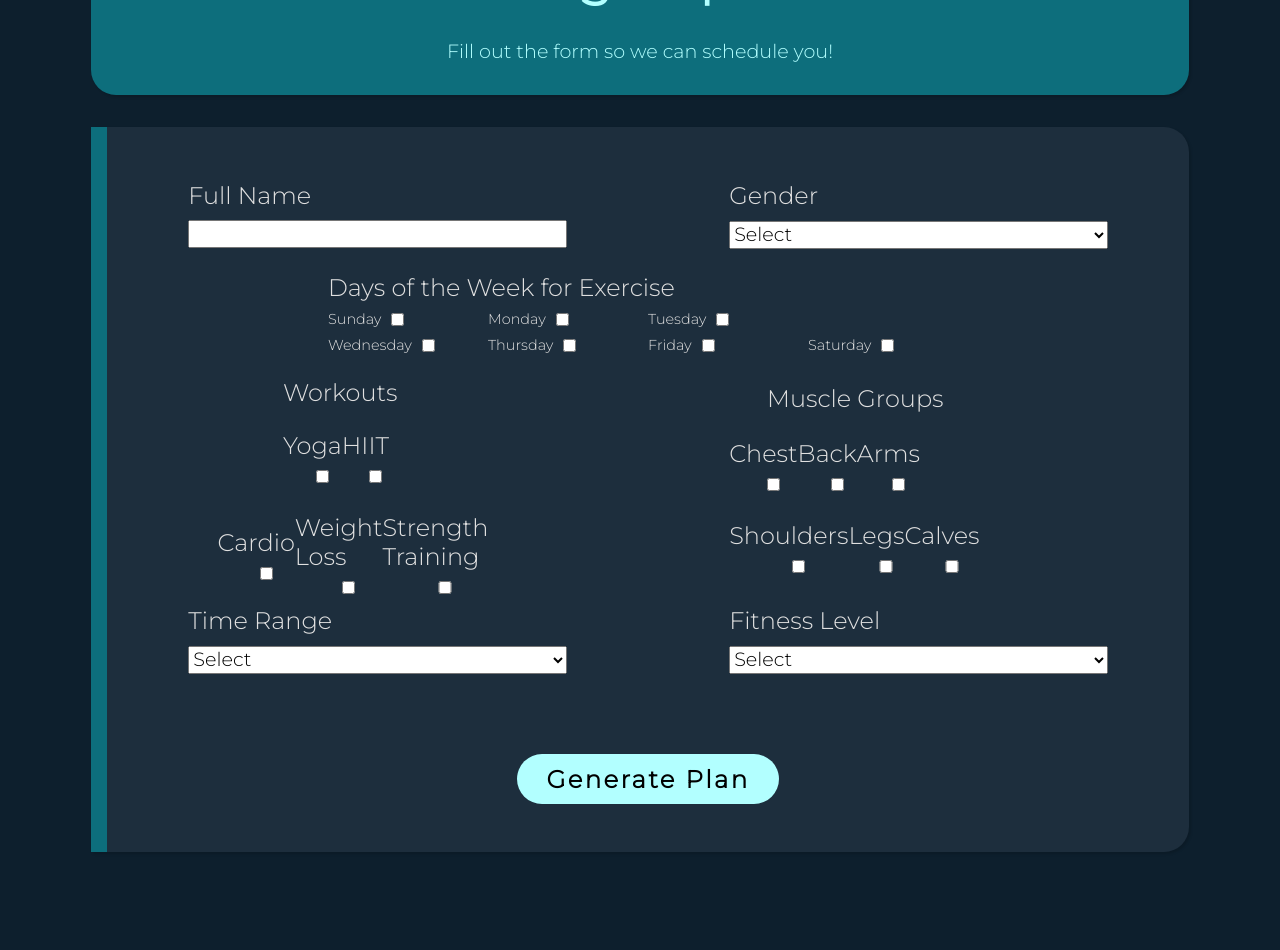
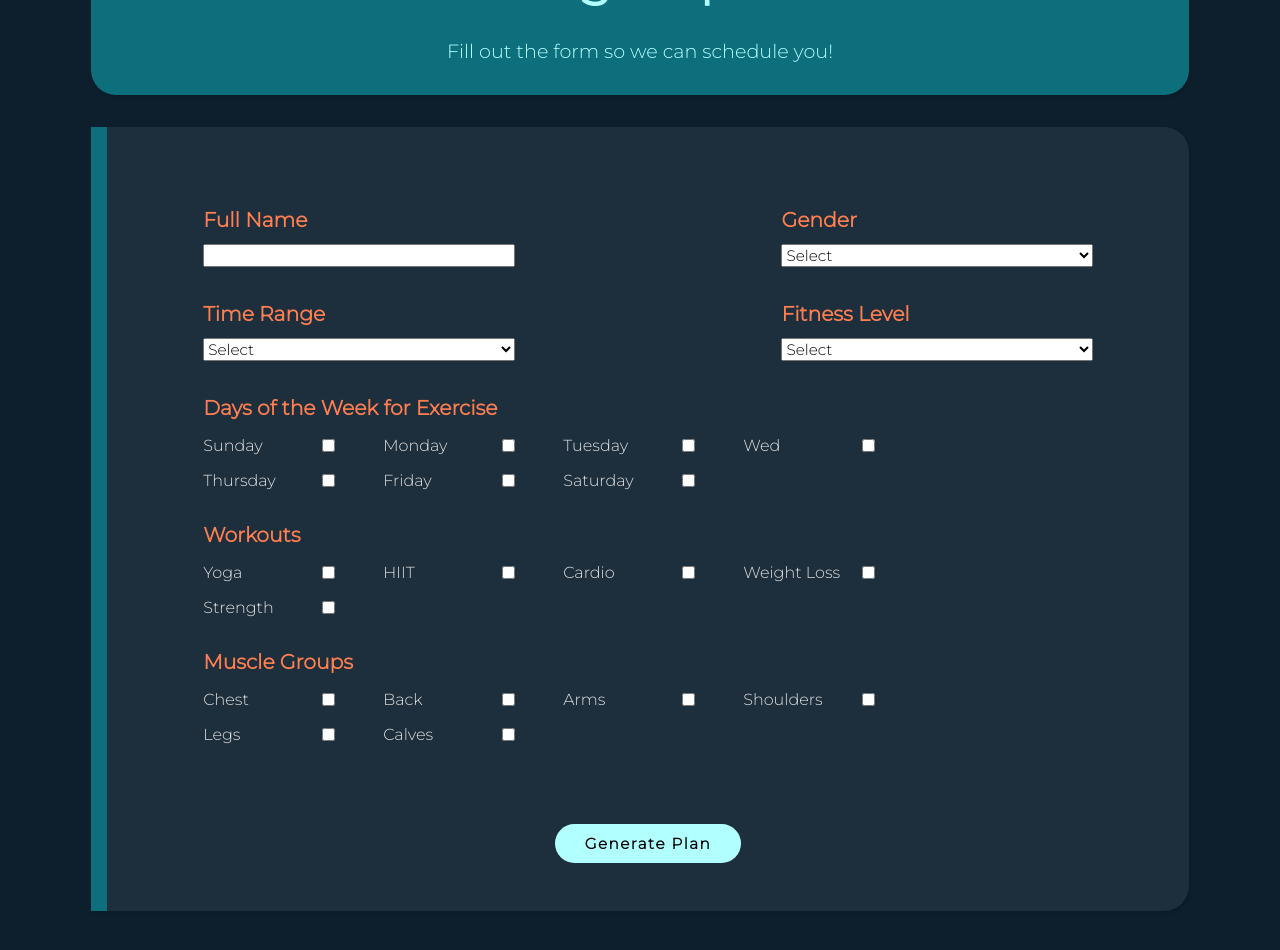
Before and after one commit to theMVPshop/workoutPlanner, a React (Create React App) app in the folder sweat-smart/: page / in a window 1280 px wide. Shown: the part 2020-2970 px from the top of the page. Built offline with nearby package versions, Linux system fonts and the light colour scheme.

Commit message:
form style finish

```diff
--- a/sweat-smart/src/components/FormPage/Form.js
+++ b/sweat-smart/src/components/FormPage/Form.js
@@ -72,22 +72,18 @@ function Form(props) {
       >
         <div className="side__cont">
           <div className="side__box">
-            <label>
-              Full Name
-              {/* <br /> */}
+            <h6>Full Name</h6>
             <input
               required
               type="text"
               value={name}
               onChange={(e) => setName(e.target.value)}
             />
-            </label>
           </div>
 
           <div className="side__box">
-            <label>
-              Gender
-              <br />
+            <h6>Gender</h6>
+
             <select
               required
               value={gender}
@@ -98,16 +94,44 @@ function Form(props) {
               <option value="Female">Female</option>
               <option value="Female">Non Binary</option>
             </select>
-            </label>
           </div>
         </div>
 
+        <div className="side__cont">
+          <div className="side__box">
+            <h6>Time Range</h6>
+            <select
+              required
+              value={timeRange}
+              onChange={(e) => setTimeRange(e.target.value)}
+            >
+              <option value="">Select</option>
+              <option value="30 minutes">30 minutes</option>
+              <option value="1 hour">1 hour</option>
+              <option value="45 minutes">45 minutes</option>
+              <option value="1 hour 30 minutes">1 hour 30 minutes</option>
+              <option value="2 hours">2 hours</option>
+            </select>
+          </div>
+          <div className="side__box">
+            <h6>Fitness Level</h6>
+            <select
+              required
+              value={fitnessLevel}
+              onChange={(e) => setFitnessLevel(e.target.value)}
+            >
+              <option value="">Select</option>
+              <option value="Beginner">Beginner</option>
+              <option value="Intermediate">Intermediate</option>
+              <option value="Advanced">Advanced</option>
+            </select>
+          </div>
+        </div>
 
-        <label>
-          Days of the Week for Exercise
-          <br />
-          <div onChange={handleDays} class="weekdays__main">
-            <div className="suntues column">
+        <div className="workouts">
+          <h6>Days of the Week for Exercise</h6>
+          <div onChange={handleDays} class="main__section">
+            <div className="label_box">
               <label className="daylabel">
                 Sunday
                 <input
@@ -119,6 +143,9 @@ function Form(props) {
                   onClick={checkboxValidation("dayInput")}
                 />
               </label>
+            </div>
+
+            <div className="label_box">
               <label className="daylabel">
                 Monday
                 <input
@@ -130,6 +157,9 @@ function Form(props) {
                   onClick={checkboxValidation("dayInput")}
                 />
               </label>
+            </div>
+
+            <div className="label_box">
               <label className="daylabel">
                 Tuesday
                 <input
@@ -142,9 +172,9 @@ function Form(props) {
                 />
               </label>
             </div>
-            <div className="wedsat column" >
+            <div className="label_box">
               <label className="daylabel">
-                Wednesday
+                Wed
                 <input
                   required
                   type="checkbox"
@@ -154,6 +184,9 @@ function Form(props) {
                   onClick={checkboxValidation("dayInput")}
                 />
               </label>
+            </div>
+
+            <div className="label_box">
               <label className="daylabel">
                 Thursday
                 <input
@@ -165,6 +198,8 @@ function Form(props) {
                   onClick={checkboxValidation("dayInput")}
                 />
               </label>
+            </div>
+            <div className="label_box">
               <label className="daylabel">
                 Friday
                 <input
@@ -176,6 +211,9 @@ function Form(props) {
                   onClick={checkboxValidation("dayInput")}
                 />
               </label>
+            </div>
+
+            <div className="label_box">
               <label className="daylabel">
                 Saturday
                 <input
@@ -189,16 +227,12 @@ function Form(props) {
               </label>
             </div>
           </div>
-        </label>
+        </div>
 
-        <div className="side__cont">
-          <div className="side__box">
-        <label>
         <div className="workouts">
-            <text>Workouts</text>
-            <br />
-            <div onChange={handleWorkoutTypes}>
-              <div className="yogahiit">
+          <h6>Workouts</h6>
+          <div className="main__section" onChange={handleWorkoutTypes}>
+            <div className="label_box">
               <label className="daylabel">
                 Yoga
                 <input
@@ -209,6 +243,8 @@ function Form(props) {
                   value="yoga"
                 />
               </label>
+            </div>
+            <div className="label_box">
               <label className="daylabel">
                 HIIT
                 <input
@@ -220,7 +256,7 @@ function Form(props) {
                 />
               </label>
             </div>
-              <div className="cardiost">
+            <div className="label_box">
               <label className="daylabel">
                 Cardio
                 <input
@@ -231,6 +267,9 @@ function Form(props) {
                   value="cardio"
                 />
               </label>
+            </div>
+
+            <div className="label_box">
               <label className="daylabel">
                 Weight Loss
                 <input
@@ -241,8 +280,11 @@ function Form(props) {
                   value="weightloss"
                 />
               </label>
+            </div>
+
+            <div className="label_box">
               <label className="daylabel">
-                  Strength Training
+                Strength
                 <input
                   required
                   onClick={checkboxValidation("workoutInput")}
@@ -254,15 +296,11 @@ function Form(props) {
             </div>
           </div>
         </div>
-        </label>
-</div>
-        <div className="side__box">
 
-        <label>
-          <text className="musclegroups">Muscle Groups</text>
-          <br />
-          <div onChange={handleMuscleGroups}>
-            <div className="chestarms">
+        <div className="workouts">
+          <h6>Muscle Groups</h6>
+          <div className="main__section" onChange={handleMuscleGroups}>
+            <div className="label_box">
               <label className="daylabel">
                 Chest
                 <input
@@ -273,6 +311,9 @@ function Form(props) {
                   value="Chest"
                 />
               </label>
+            </div>
+
+            <div className="label_box">
               <label className="daylabel">
                 Back
                 <input
@@ -283,6 +324,9 @@ function Form(props) {
                   value="Back"
                 />
               </label>
+            </div>
+
+            <div className="label_box">
               <label className="daylabel">
                 Arms
                 <input
@@ -294,7 +338,8 @@ function Form(props) {
                 />
               </label>
             </div>
-            <div className="shoulders">
+
+            <div className="label_box">
               <label className="daylabel">
                 Shoulders
                 <input
@@ -305,6 +350,9 @@ function Form(props) {
                   value="Shoulders"
                 />
               </label>
+            </div>
+
+            <div className="label_box">
               <label className="daylabel">
                 Legs
                 <input
@@ -315,6 +363,8 @@ function Form(props) {
                   value="Legs"
                 />
               </label>
+            </div>
+            <div className="label_box">
               <label className="daylabel">
                 Calves
                 <input
@@ -327,48 +377,7 @@ function Form(props) {
               </label>
             </div>
           </div>
-        </label>
-        </div>
-        </div>
-
-
-
-
-        <div className="side__cont">
-          <div className="side__box">
-            <label>
-              Time Range
-              <br />
-              <select
-                required
-                value={timeRange}
-                onChange={(e) => setTimeRange(e.target.value)}
-              >
-                <option value="">Select</option>
-                <option value="30 minutes">30 minutes</option>
-                <option value="1 hour">1 hour</option>
-                <option value="45 minutes">45 minutes</option>
-                <option value="1 hour 30 minutes">1 hour 30 minutes</option>
-                <option value="2 hours">2 hours</option>
-              </select>
-            </label>
-          </div>
-          <div className="side__box">
-            <label>
-              Fitness Level
-              <br />
-              <select
-                required
-                value={fitnessLevel}
-                onChange={(e) => setFitnessLevel(e.target.value)}
-              >
-                <option value="">Select</option>
-                <option value="Beginner">Beginner</option>
-                <option value="Intermediate">Intermediate</option>
-                <option value="Advanced">Advanced</option>
-              </select>
-            </label>
-          </div>
+          {/* </label> */}
         </div>
 
         <div className="submit_button">
--- a/sweat-smart/src/components/FormPage/form.css
+++ b/sweat-smart/src/components/FormPage/form.css
@@ -27,22 +27,21 @@
   flex: 1;
   display: flex;
   flex-direction: column;
-  align-items: center;
 
   background-color: var(--form-bg);
   border-radius: 0 25px 25px 0;
   border-left: 1rem solid var(--second-color);
   margin: 2rem 0;
-  padding: 3rem 0;
+  padding: 3rem 6rem;
   box-shadow: rgba(0, 0, 0, 0.15) 1.95px 1.95px 2.6px;
 }
 label {
-  margin-top: 1.5rem;
+  margin-top: 1rem;
   font-size: 1.5rem;
 }
 .side__cont {
   display: flex;
-  justify-content: space-around;
+  justify-content: space-between;
   width: 100%;
 }
 .side__box {
@@ -58,7 +57,7 @@ option,
 button,
 input {
   color: black;
-  font-size: 0.8em;
+  font-size: 0.5em;
 }
 
 .weekdays__main {
@@ -72,40 +71,15 @@ input {
   display: flex;
   justify-content: start;
   width: 100%;
-  /* margin-bottom: 10px; */
 }
 
-.column label{
+.column label {
   display: flex;
   width: 160px;
   font-size: 0.6em;
   align-items: center;
-margin-top: .5rem;
+  margin-top: 0.5rem;
 }
-
-.column input[type="checkbox"] {
-  margin-left: 10px;
-}
-
-johns-branch input[type="checkbox"] {
-  margin-left: 10px;
-}
-
-input[type="checkbox"] {
-  margin-left: 10px;
-}
-
-/* .suntues {
-  display: flex;
-  align-items: center;
-  padding-right: 80%;
-} */
-
-/* .wedsat {
-  display: flex;
-  align-items: center;
-  padding-right: 100%;
-} */
 
 /* Submit Button */
 .submit_button {
@@ -140,10 +114,6 @@ input[type="checkbox"] {
   color: white;
 }
 
-.workouts {
-  padding-left: 25%;
-}
-
 .yogahiit {
   display: flex;
   align-items: center;
@@ -174,5 +144,23 @@ input[type="checkbox"] {
   padding-right: 100%;
 }
 
-.generateplan {
+/* Workout section */
+
+h6 {
+  margin-top: 2rem;
+  color: var(--red-orange);
 }
+.main__section {
+  display: flex;
+  justify-content: flex-start;
+  flex-wrap: wrap;
+}
+.label_box {
+  width: 180px;
+}
+.label_box label {
+  font-size: 1rem;
+  display: flex;
+  justify-content: space-between;
+  margin-right: 3rem;
+}
```
Lines whose indentation alone changed are shown as unchanged.
